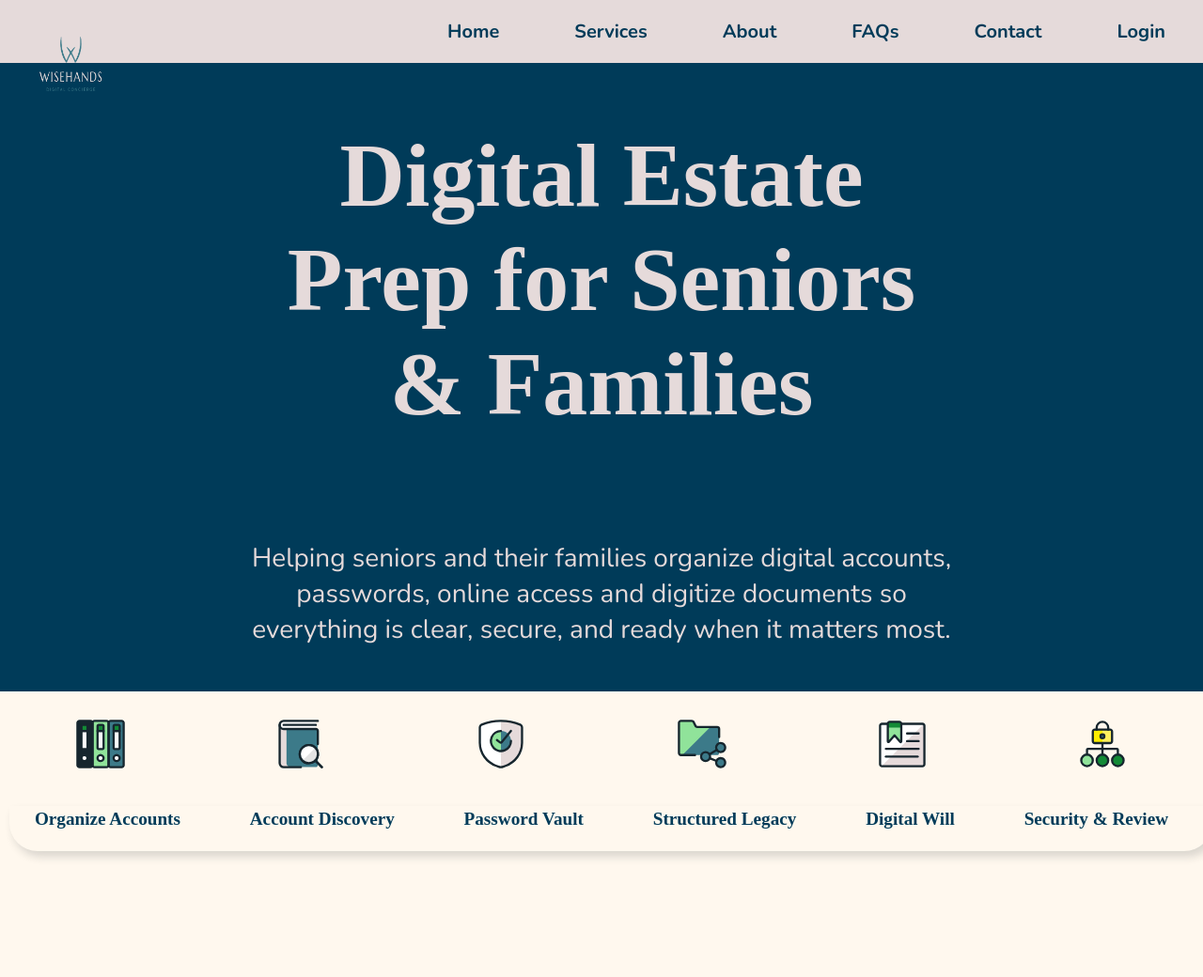
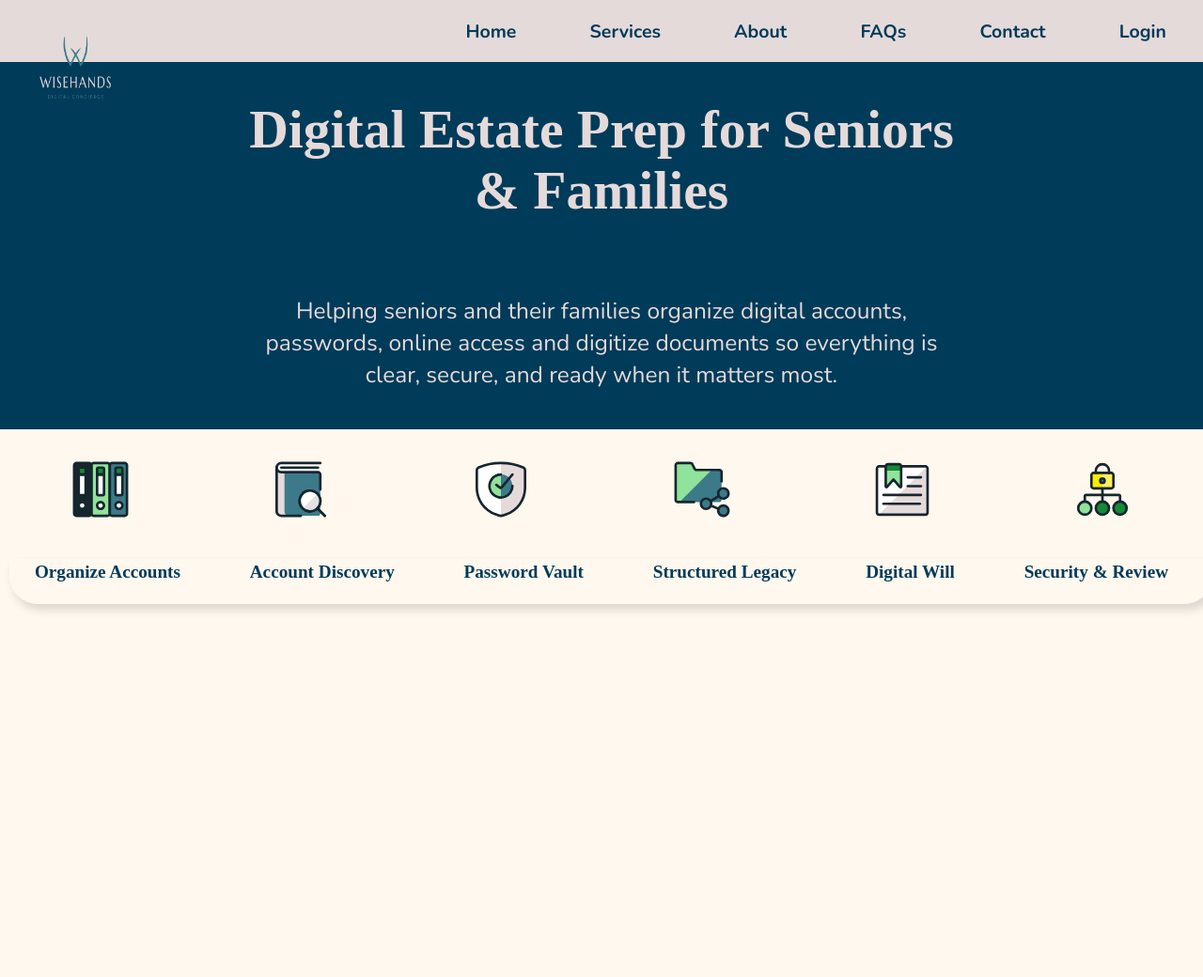
Before and after one commit to Chad-Current/DjangoProject, a Django app: page /aboutus/ in a window 1280 px wide. Shown: the top 1040 px of the page at 94% size. After the commit the page ends 651 px from the top, so only its background shows below. Run offline with Django 4.2, Linux system fonts and the light colour scheme; some libraries are stand-ins or nearby versions.

Commit message:
20251215-01

```diff
--- a/topLevelProject/baseapp/static/baseapp/css/stylesheet.css
+++ b/topLevelProject/baseapp/static/baseapp/css/stylesheet.css
@@ -1,4 +1,4 @@
-body{
+body {
   max-height: 100svh;
   margin: 0 auto;
   padding: 0;
@@ -7,13 +7,13 @@ body{
   /* background-color: red; */
 }
 
-body::-webkit-scrollbar{
+body::-webkit-scrollbar {
   width: 0.5em;
 }
-body::-webkit-scrollbar-track{
+body::-webkit-scrollbar-track {
   background: #050505;
 }
-body::-webkit-scrollbar-thumb{
+body::-webkit-scrollbar-thumb {
   background: var(--sub-color);
 }
 
@@ -23,16 +23,43 @@ body::-webkit-scrollbar-thumb{
   box-sizing: border-box;
 }
 
-:root{
-     font-size: 16px;
-     --font-xm: 0.5rem;
-     --font-sm: 0.75rem;
-     --font-nm: 1rem;
-     --font-md: 1.25rem;
-     --font-lg: 1.75rem;
-     --font-xl: 2rem;
-     --font-xxl: 2.5rem;
-     --font-title-size: 6rem;
+:root {
+  --font-nm: clamp(
+    0.95rem,
+    0.8rem + 0.3vw,
+    1.05rem
+  ); /* ~15–17px [web:5][web:10] */
+  --font-sm: clamp(
+    0.75rem,
+    0.7rem + 0.2vw,
+    0.875rem
+  ); /* ~12–14px [web:5][web:10] */
+  --font-md: clamp(
+    1.05rem,
+    0.9rem + 0.4vw,
+    1.25rem
+  ); /* ~17–20px [web:5][web:10] */
+  --font-lg: clamp(
+    1.25rem,
+    1.05rem + 0.6vw,
+    1.6rem
+  ); /* ~20–26px [web:5][web:8] */
+  --font-xl: clamp(
+    1.6rem,
+    1.3rem + 0.9vw,
+    2.1rem
+  ); /* ~26–34px [web:5][web:8] */
+  --font-xxl: clamp(
+    2.1rem,
+    1.6rem + 1.3vw,
+    2.8rem
+  ); /* ~34–45px [web:5][web:8] */
+  --font-title-size: clamp(
+    2.8rem,
+    2rem + 2vw,
+    3.75rem
+  ); /* ~45–60px [web:5][web:10] */
+
   --title-font: "Crimson";
   --main-font: "Nunito";
   --anchor-font: "Caprasimo";
@@ -42,46 +69,16 @@ body::-webkit-scrollbar-thumb{
   --sixty-percent: #e5dada;
   --thirty-percent: #3c7a89;
   --ten-percent: #16262e;
-     --accent-color:#f5bf00;
+  --accent-color: #f5bf00;
 }
 
-/* Media Queries */
-@media screen and  (width <= 768px){
-  body {
-    font-size: 8px;
-  }
-}
-/* Small screens and latops */
-@media screen and  (769px <= width <= 1024px){
-  body {
-    font-size: 10px;
-  }
-}
-/* Desktops and Large Screens */
-@media screen and  (1025px <= width <= 1200px){
-  body {
-    font-size: 12px;
-  }
-}
-/* Extra large sceens and TV */
-@media screen and  (1201px <= width <= 1500px){
-  body {
-    font-size: 14px;
-  }
-}
-
-@media screen and  (width >= 1501px) {
-  body {
-    font-size: 16px;
-  }
-}
 
 a {
   font-size: var(--font-md);
   font-family: var(--main-font);
   text-decoration: none;
   color: var(--dark-blue);
-  &:hover{
+  &:hover {
     color: var(--anchor-hov);
   }
 }
```
Also changed, not shown: topLevelProject/baseapp/static/baseapp/css/index.css (+43 -85 lines), topLevelProject/baseapp/templates/baseapp/index.html (+3 -28 lines). Lines whose indentation alone changed are shown as unchanged.
